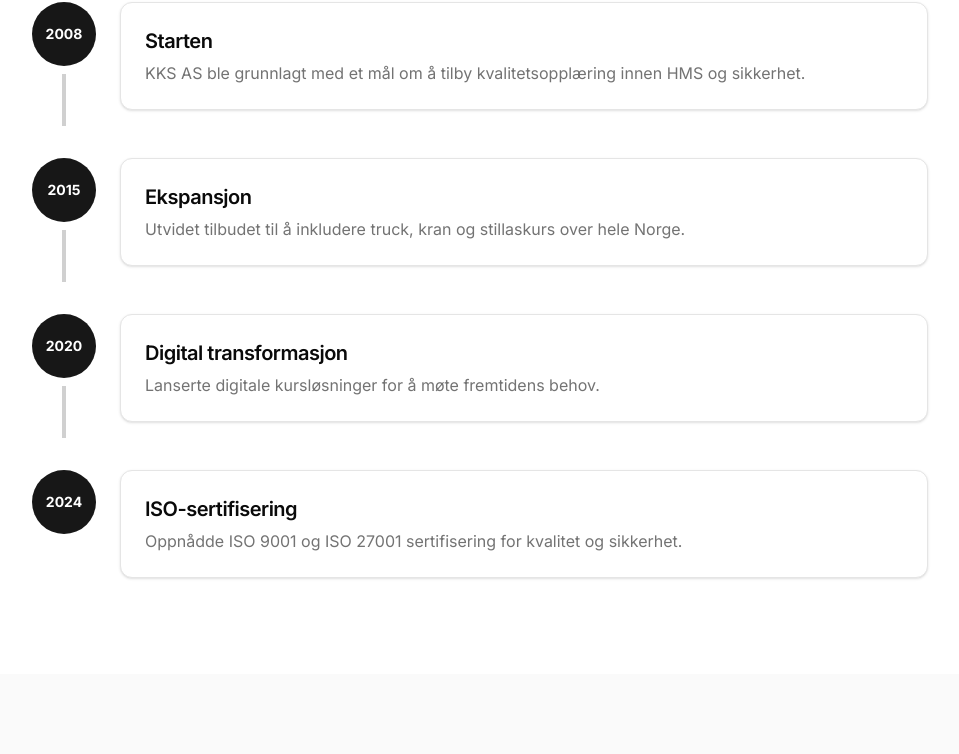
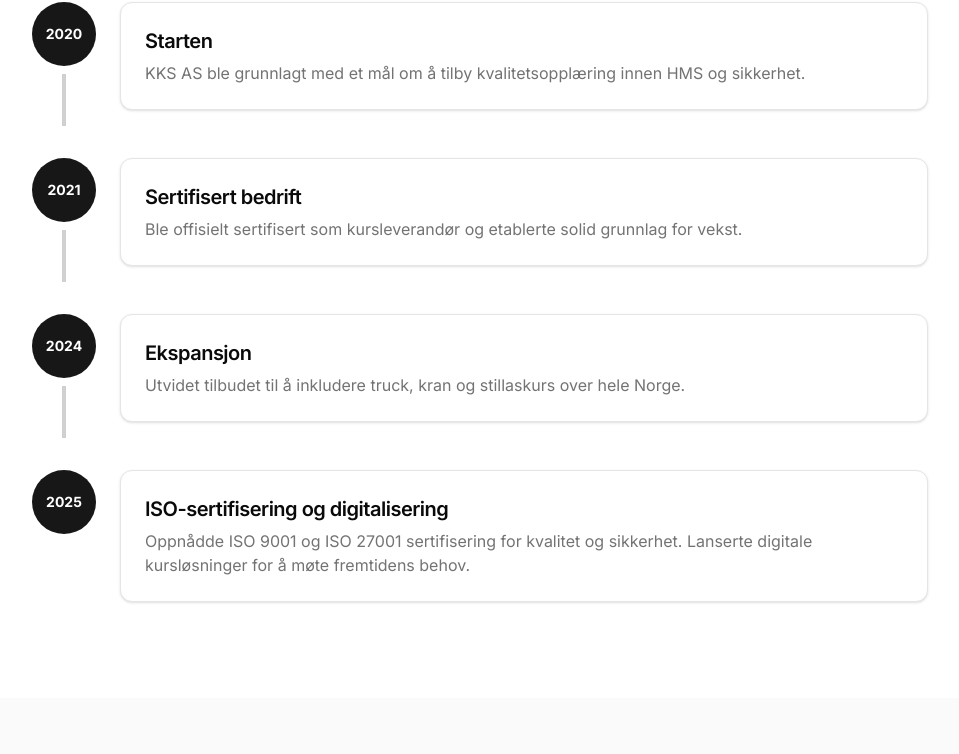
Before and after one commit to mroizo75/kksweb, a Next.js app: page /om-oss in a window 1280 px wide. Shown: the part 2918-3672 px from the top of the page, without its empty margins (160-1119 px from the left). Built offline with nearby package versions, Linux system fonts and the light colour scheme.

Commit message:
Oppdater KKS AS historie med korrekt tidslinje (2020-2025)

```diff
--- a/src/app/om-oss/page.tsx
+++ b/src/app/om-oss/page.tsx
@@ -66,24 +66,24 @@
 
 const timeline = [
   {
-    year: "2008",
+    year: "2020",
     title: "Starten",
     description: "KKS AS ble grunnlagt med et mål om å tilby kvalitetsopplæring innen HMS og sikkerhet.",
   },
   {
-    year: "2015",
+    year: "2021",
+    title: "Sertifisert bedrift",
+    description: "Ble offisielt sertifisert som kursleverandør og etablerte solid grunnlag for vekst.",
+  },
+  {
+    year: "2024",
     title: "Ekspansjon",
     description: "Utvidet tilbudet til å inkludere truck, kran og stillaskurs over hele Norge.",
   },
   {
-    year: "2020",
-    title: "Digital transformasjon",
-    description: "Lanserte digitale kursløsninger for å møte fremtidens behov.",
-  },
-  {
-    year: "2024",
-    title: "ISO-sertifisering",
-    description: "Oppnådde ISO 9001 og ISO 27001 sertifisering for kvalitet og sikkerhet.",
+    year: "2025",
+    title: "ISO-sertifisering og digitalisering",
+    description: "Oppnådde ISO 9001 og ISO 27001 sertifisering for kvalitet og sikkerhet. Lanserte digitale kursløsninger for å møte fremtidens behov.",
   },
 ];
 
```
